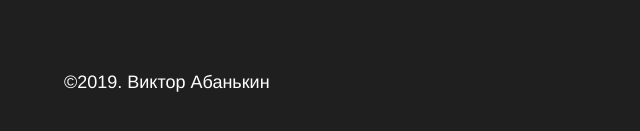
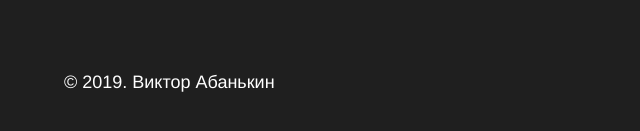
Before and after one commit to Anton-Allo/How-to-learn, a plain HTML site: page index.html in a window 1280 px wide. Shown: the part 3757-3888 px from the top of the page, 0-640 px from the left. Drawn offline with Linux system fonts and the light colour scheme.

Commit message:
Готов к первому ревью - FIXED

```diff
--- a/index.html
+++ b/index.html
@@ -127,7 +127,7 @@
       <div class="footer__columns">
         <div class="footer__column_content_copyright">
           <div class="logo logo_place_footer"></div>
-          <div class="footer__author">&COPY2019. Виктор Абанькин</div>
+          <div class="footer__author"> &#169; 2019. Виктор Абанькин</div>
         </div>
         <div class="footer__column_content_info">
           <h6 class="footer__column-heading">О Практикуме</h6>
@@ -148,7 +148,6 @@
               <li><a class="footer__column-link" href="#"><img class="footer__social-icons" src="./images/instagram_color_white.svg" alt="Instagram">Instagram</a></li>
             </ul>
           </div>
-          </div>
         </div>
       </div>
     </footer>
```
